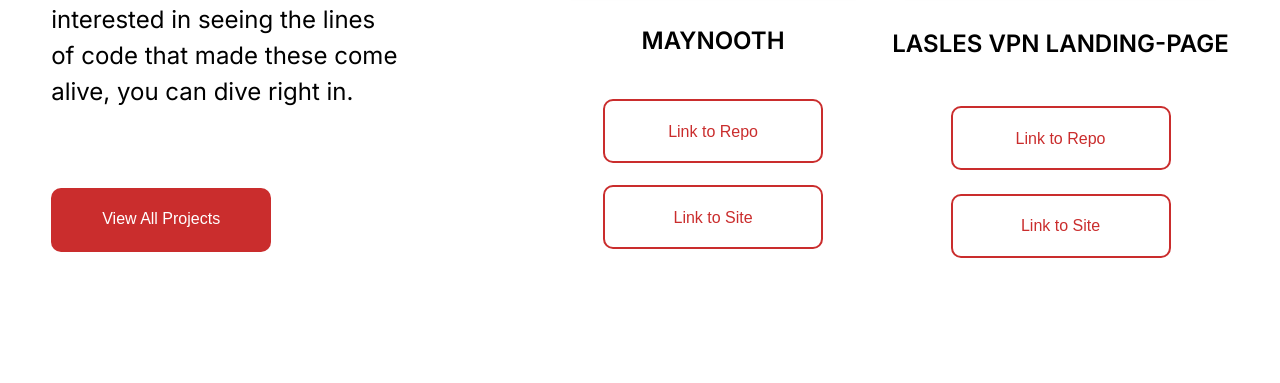
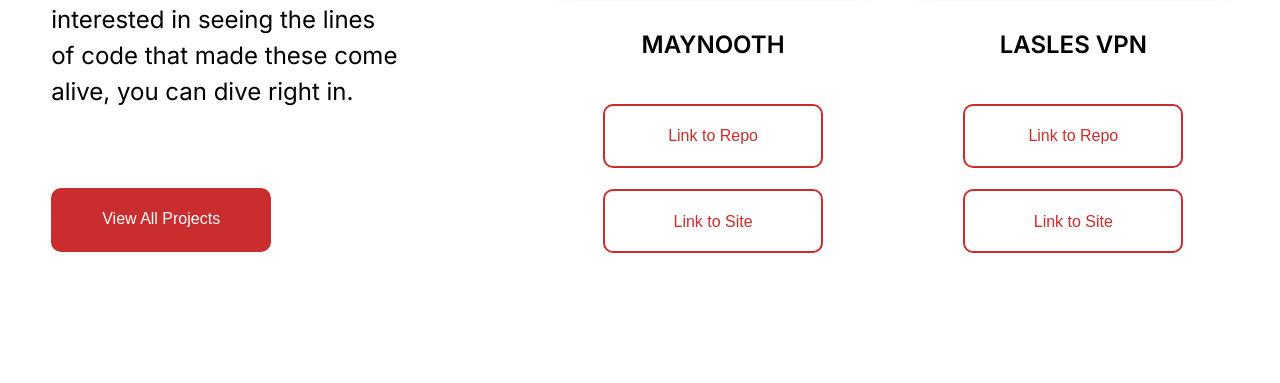
Before and after one commit to AjulibeChiemela/portfolio-assignment, a plain HTML site: page index.html in a window 1280 px wide. Shown: the part 1938-2321 px from the top of the page. Drawn offline with Linux system fonts and the light colour scheme.

Commit message:
edit site name in index.html

```diff
--- a/index.html
+++ b/index.html
@@ -92,7 +92,7 @@
                 alt="laslesVPN landing page picture"
               />
             </div>
-            <p>LASLES VPN LANDING-PAGE</p>
+            <p>LASLES VPN</p>
             <button>
               <a
                 href="https://github.com/AjulibeChiemela/Figma-Landing-Page-Freebie"
```
